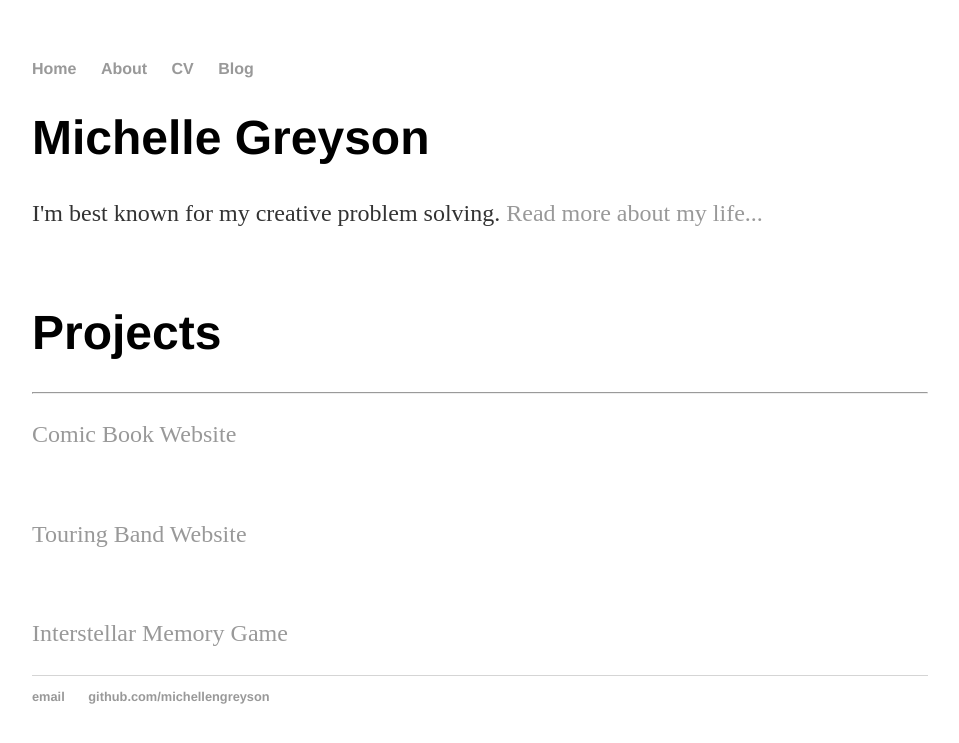
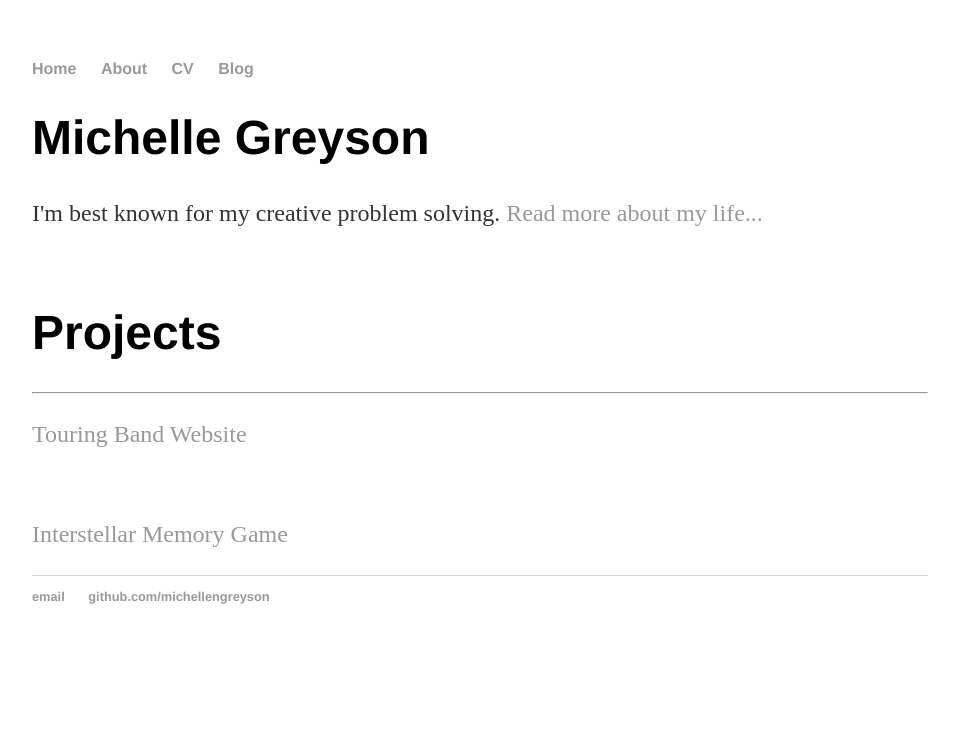
Before and after one commit to michellengreyson/michellengreyson.github.io, a Jekyll site: the page built from index.html, in a window 1280 px wide. Shown: the top 743 px of the page, without its empty margins (160-1119 px from the left). Built offline with Jekyll 4.4.1, drawn with Linux system fonts in a browser that asks for light colours.

Commit message:
Update index.html

```diff
--- a/index.html
+++ b/index.html
@@ -10,8 +10,6 @@ title: Michelle Greyson
 <div class="blurb">
 	<h1>Projects</h1><hr>
 
-	<p><a href="#" target="_blank">Comic Book Website</a></p>
-	<br>
 	<p><a href="https://michellengreyson.github.io/band_website/" target="_blank">Touring Band Website</a></p>
 	<br>
 	<p><a href="https://michellengreyson.github.io/Interstellar_Game/" target="_blank">Interstellar Memory Game</a></p>
```
